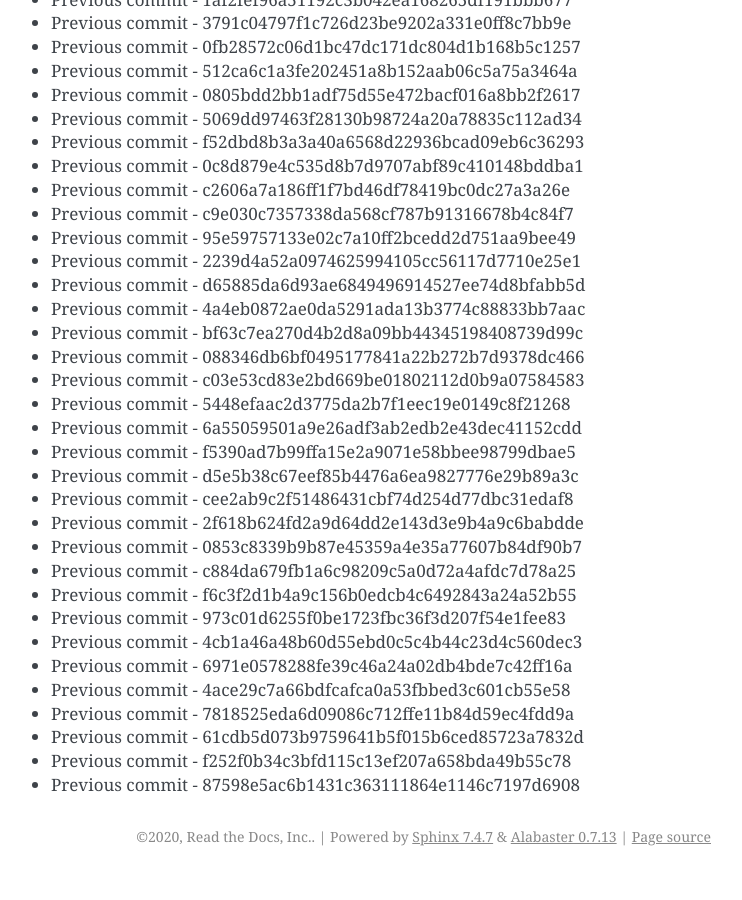
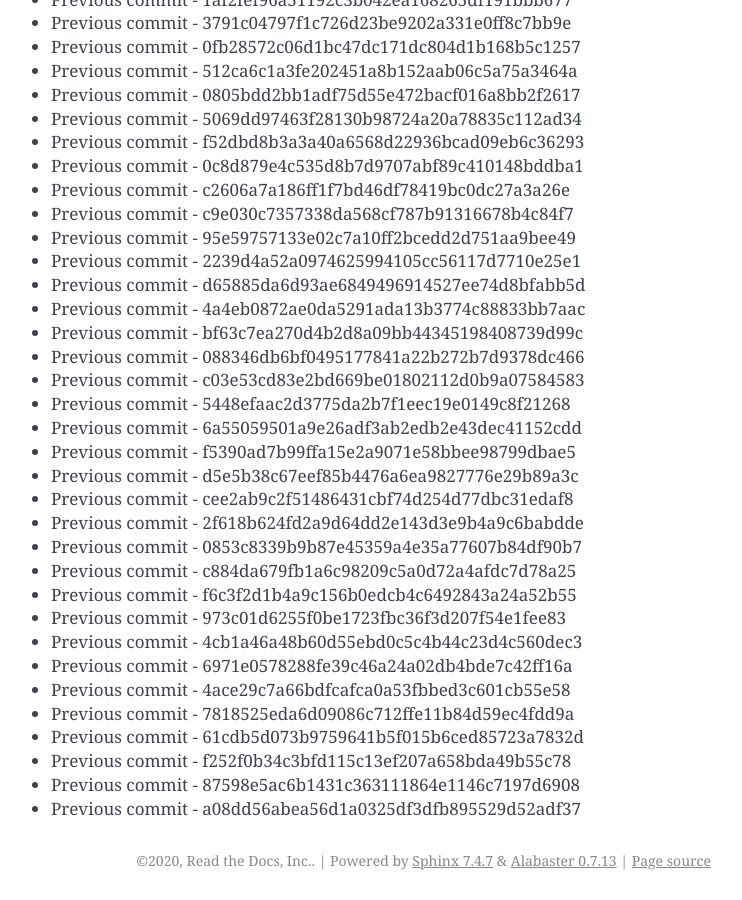
Before and after one commit to readthedocs/rtd-git-stresstest, a Sphinx documentation site: the page built from docs/updates.rst, in a window 1280 px wide and 900 px high, scrolled down 24429 px. Shown: the whole window, without its empty margins (399-1141 px from the left). Built offline with Sphinx 7.4.7, drawn with Linux system fonts in a browser that asks for light colours; before the commit the page ends 25305 px from its top, so only the background shows below that.

Commit message:
Generating commit from previous: a08dd56abea56d1a0325df3dfb895529d52adf37

```diff
--- a/docs/updates.rst
+++ b/docs/updates.rst
@@ -1058,3 +1058,4 @@ It can be tested for any performance characteristics.
 * Previous commit - 61cdb5d073b9759641b5f015b6ced85723a7832d
 * Previous commit - f252f0b34c3bfd115c13ef207a658bda49b55c78
 * Previous commit - 87598e5ac6b1431c363111864e1146c7197d6908
+* Previous commit - a08dd56abea56d1a0325df3dfb895529d52adf37
```
